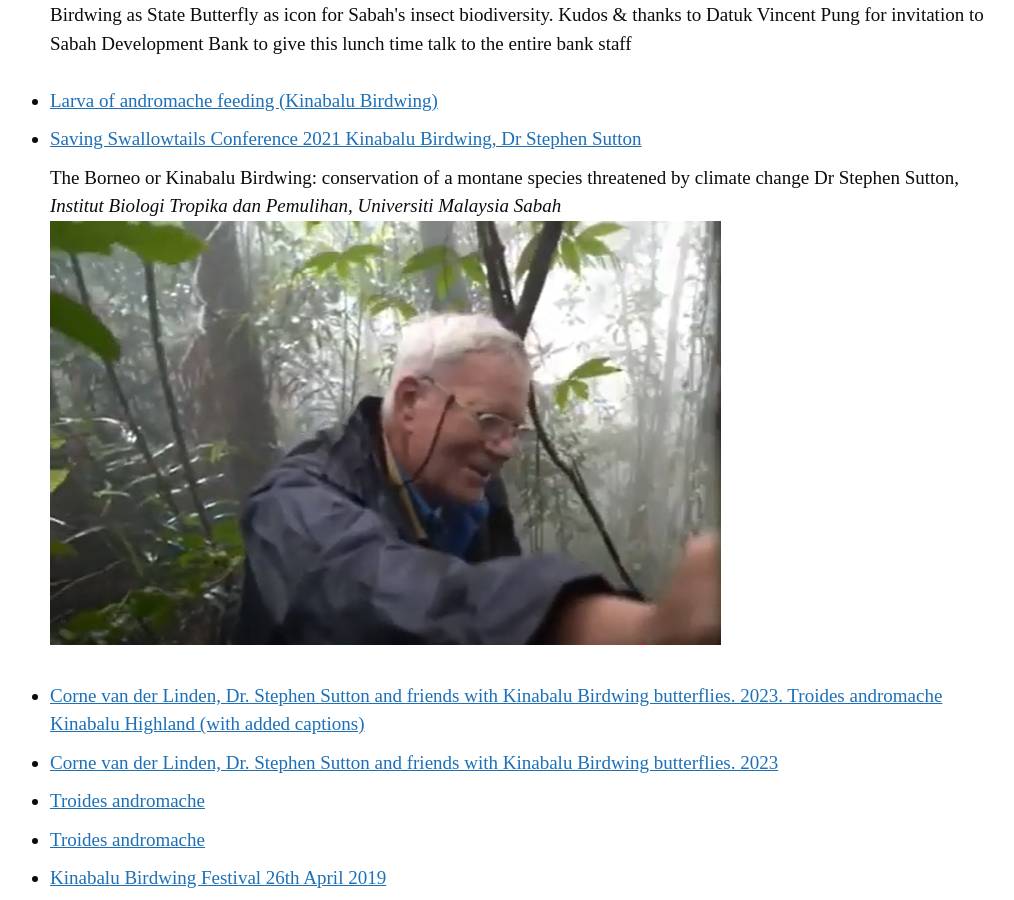
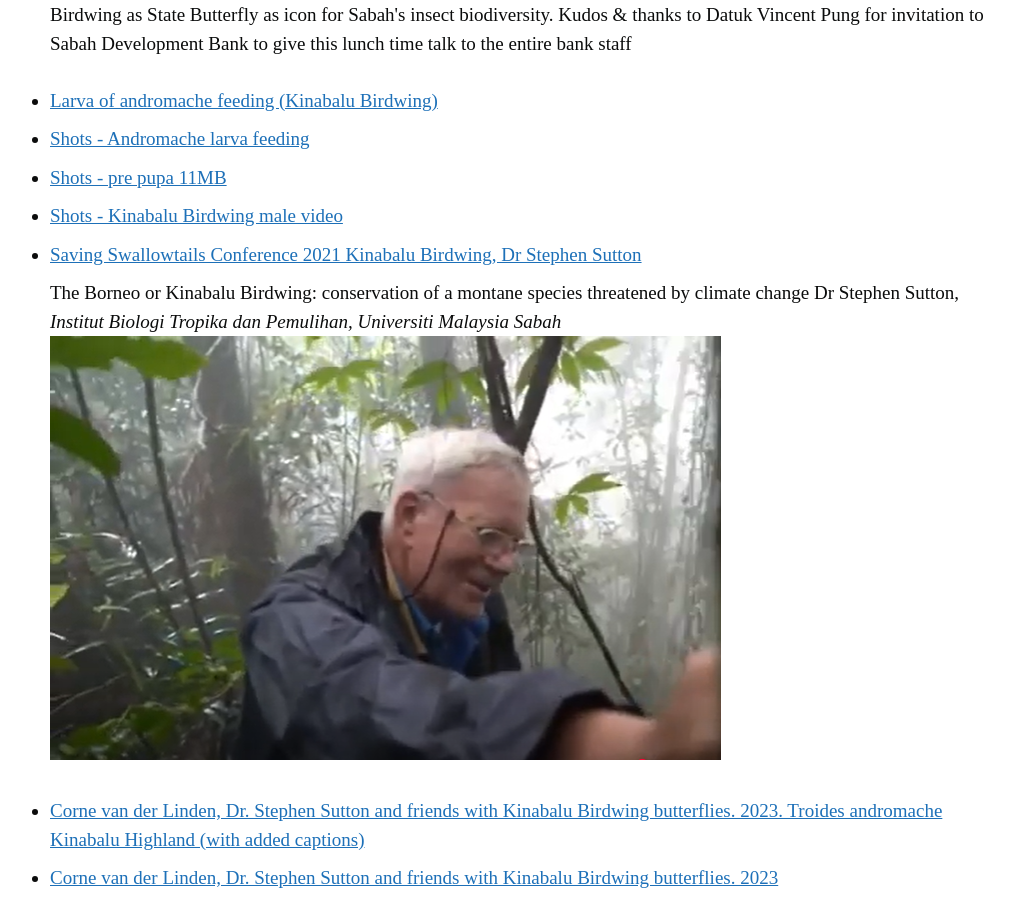
Before and after one commit to stephen-sutton/stephen-sutton.github.io, a plain HTML site: page menu.html in a window 1280 px wide. Shown: the part 1060-1960 px from the top of the page, without its empty margins (130-1144 px from the left). Drawn offline with Linux system fonts and the light colour scheme.

Commit message:
Add files via upload

```diff
--- a/menu.html
+++ b/menu.html
@@ -147,7 +147,13 @@ Kudos & thanks to Datuk Vincent Pung for invitation to Sabah Development Bank to
 <br>
 
 
+
+
         <li><a href="https://youtu.be/n74aaPKjYB4" target="_blank">Larva of andromache feeding (Kinabalu Birdwing)</a></li>
+
+        <li><a href="https://youtube.com/shorts/BZn4ooddkX8" target="_blank">Shots - Andromache larva feeding</a></li>
+        <li><a href="https://youtube.com/shorts/hSj23Wxm-CE" target="_blank">Shots - pre pupa 11MB</a></li>
+        <li><a href="https://youtube.com/shorts/RBLP8fC_vpw" target="_blank">Shots - Kinabalu Birdwing male video</a></li>
 
 
         <li><a href="https://youtu.be/S5vVL5kD8lU" target="_blank">Saving Swallowtails Conference 2021 Kinabalu Birdwing, Dr Stephen Sutton</a></li>
```
